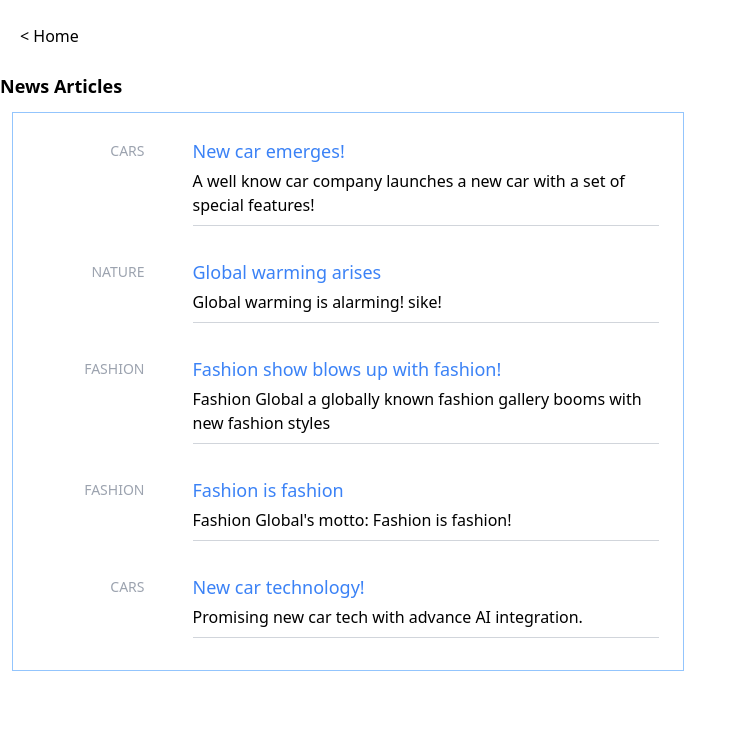
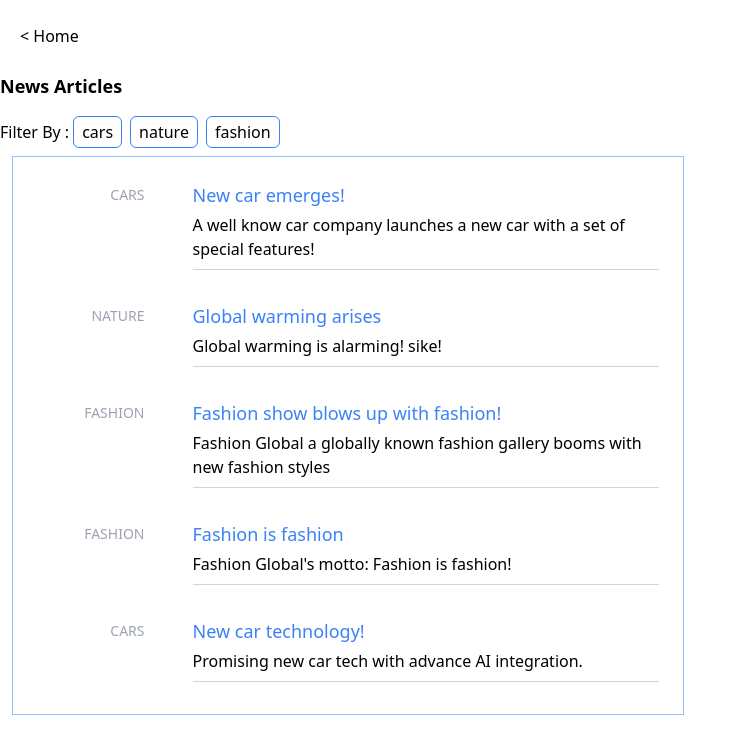
Before and after one commit to leumanuel12/hellonextapp, a Next.js app: page /news in a window 1280 px wide. Shown: the top 754 px of the page, without its empty margins (0-746 px from the left). Built offline with nearby package versions, Linux system fonts and the light colour scheme; data requests are answered from the project's data file.

Commit message:
added category filter component

```diff
--- /dev/null
+++ b/src/pages/components/CategoryFilter.js
@@ -0,0 +1,31 @@
+import Link from "next/link";
+
+export default function CategoryFilter({ news }) {
+
+    if(!news) return;
+
+   //console.log(news)
+
+  //set will return unique values and by enclosing it with square brakets turns it an array
+  const filteredCategories = [...new Set(news.map((article) => article.category.toLowerCase()))];
+
+  //console.log(filteredCategories)
+
+  return (
+    <div className="my-2 mt-5">
+      Filter By :
+      {filteredCategories.map((category) => {
+        return (
+          <span className="px-1" key={category}>
+            <Link
+              className="px-2 py-1 border border-blue-500 rounded-md hover:text-white hover:bg-blue-500"
+              href={`/news/${category}`}
+            >
+              {category}
+            </Link>
+          </span>
+        );
+      })}
+    </div>
+  );
+}
--- a/src/pages/news/[category].js
+++ b/src/pages/news/[category].js
@@ -36,6 +36,7 @@ export default function NewsArticlesByCategory({articles, category}) {
         {articles.map( article => { return (
             <div
               className="grid grid-cols-4 mb-2 p-3 max-md:block hover:bg-red-50"
+              key={article.id}
             >
               <div className="col-span-1 flex justify-end max-md:justify-start pr-10">
                 <p className="text-gray-400 text-sm font-medium pr-2 pt-1">
--- a/src/pages/news/index.js
+++ b/src/pages/news/index.js
@@ -1,6 +1,7 @@
 import axios from "axios";
 import Link from "next/link";
-import { useRouter } from "next/router";
+import CategoryFilter from "../components/CategoryFilter";
+
 
 export async function getServerSideProps() {
   const response = await axios.get("http://localhost:4000/news");
@@ -26,6 +27,9 @@ export default function News({ news }) {
 
       <div className="font-bold text-lg">News Articles</div>
 
+
+      <CategoryFilter news={news}/>
+
       <div className="m-3 p-3 max-w-2xl border border-blue-300">
 
         {news.map((article) => {
```
